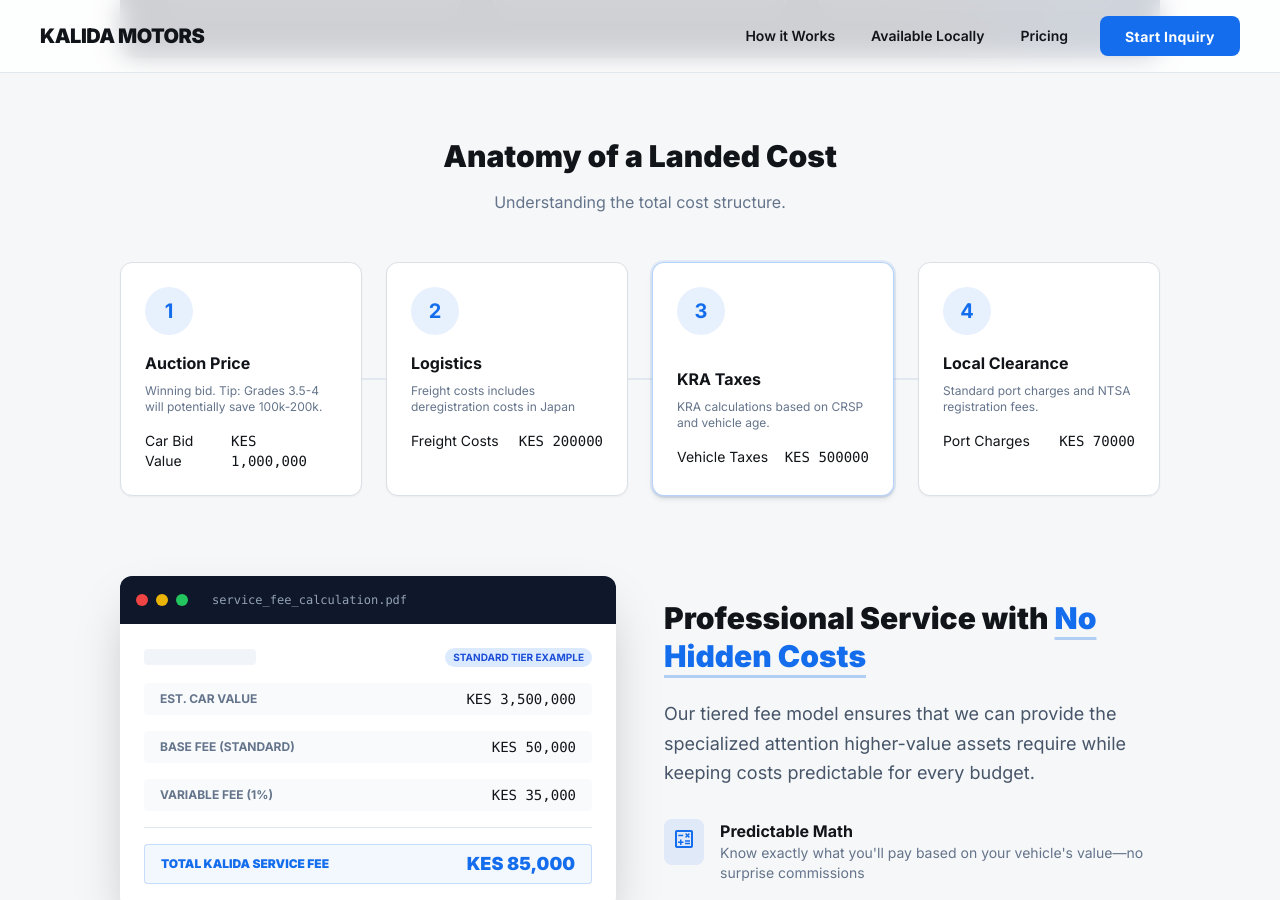
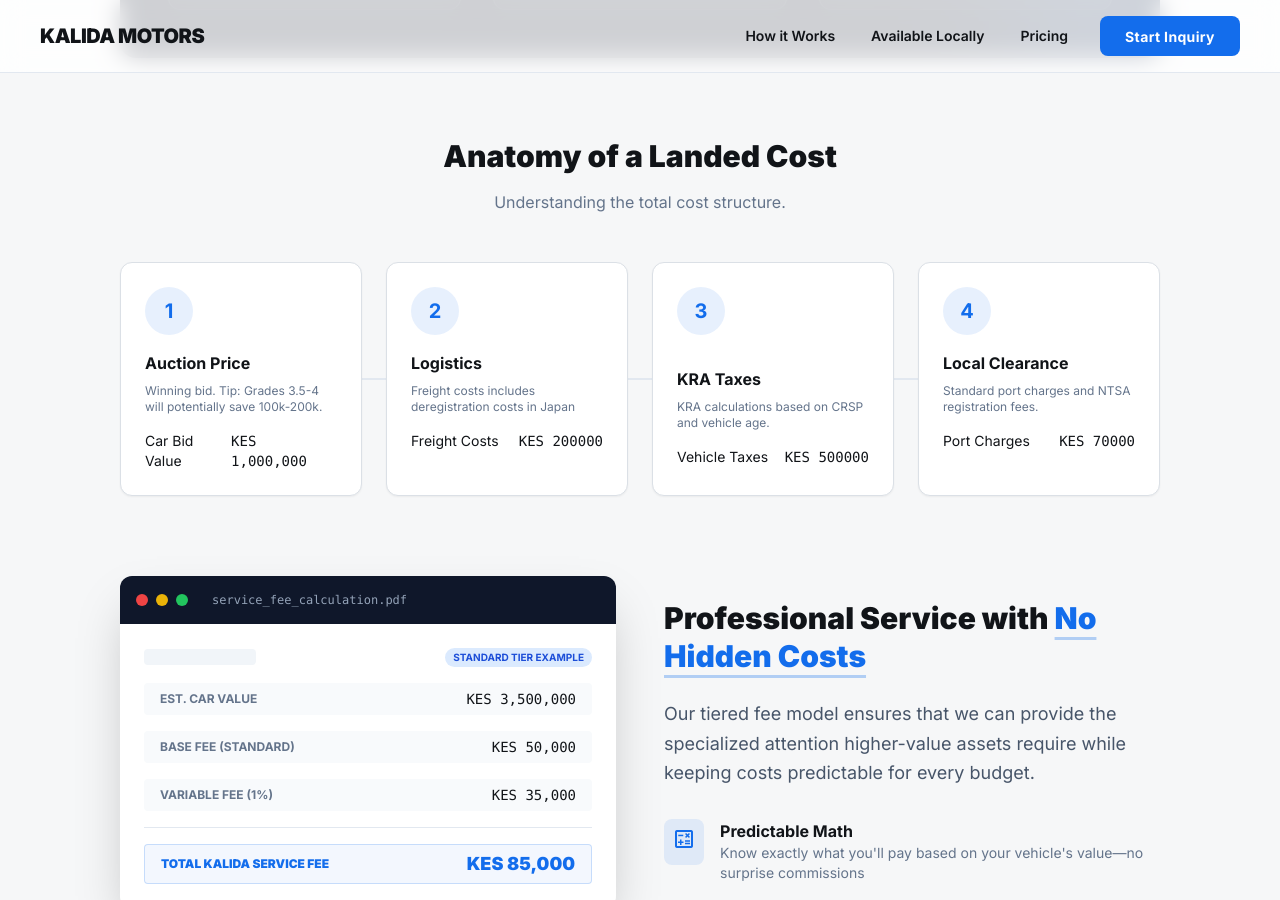
Before and after one commit to tomshy/kalidamotors, a Jekyll site: the page built from pricing.html, in a window 1280 px wide and 900 px high, scrolled down 2025 px. Built offline with Jekyll 4.4.1, drawn with Linux system fonts in a browser that asks for light colours; nearby versions of some CDN libraries.

Commit message:
minor update to pricing page

```diff
--- a/pricing.html
+++ b/pricing.html
@@ -419,7 +419,7 @@
                         </div>
                     </div>
                     <div
-                        class="bg-white dark:bg-slate-900 p-6 rounded-xl border border-primary/30 dark:border-primary/50 shadow-md ring-2 ring-primary/10 group hover:border-primary transition-colors">
+                        class="bg-white dark:bg-slate-900 p-6 rounded-xl border border-[#dbe0e6] dark:border-slate-800 shadow-sm group hover:border-primary transition-colors">
                         <div class="flex justify-between items-start mb-4">
                             <div
                                 class="size-12 bg-primary/10 text-primary rounded-full flex items-center justify-center mb-4 font-bold text-xl group-hover:bg-primary group-hover:text-white transition-all">
```
